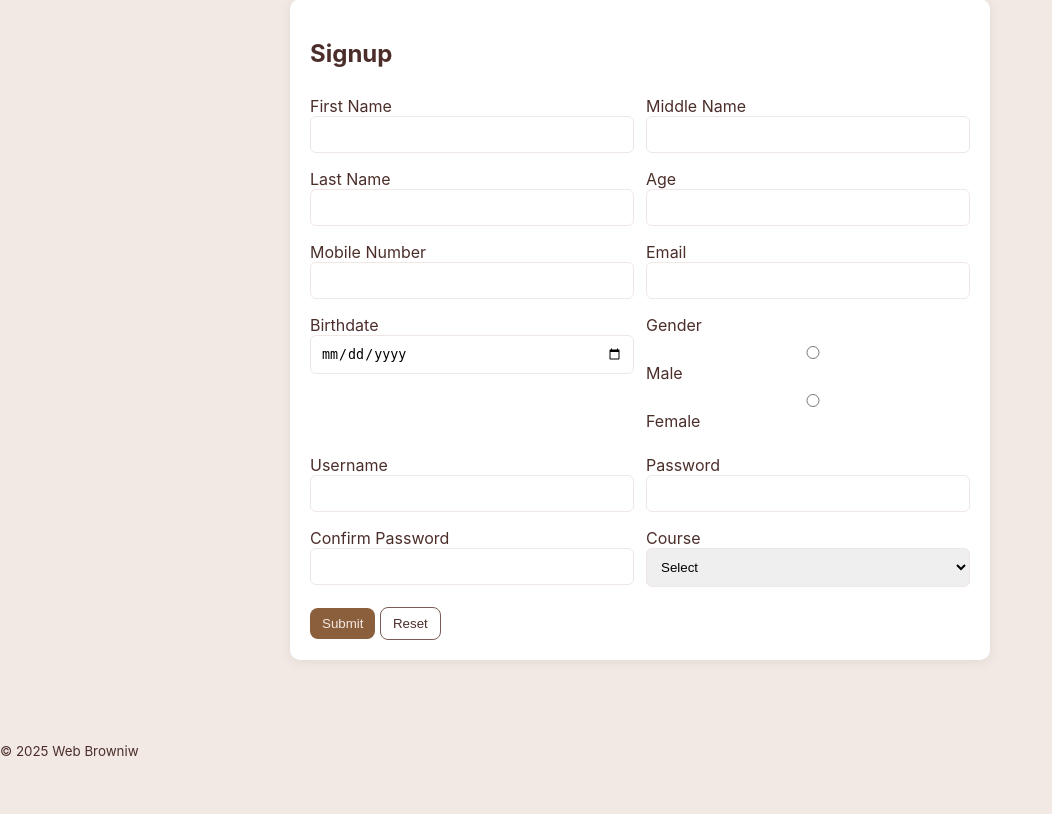
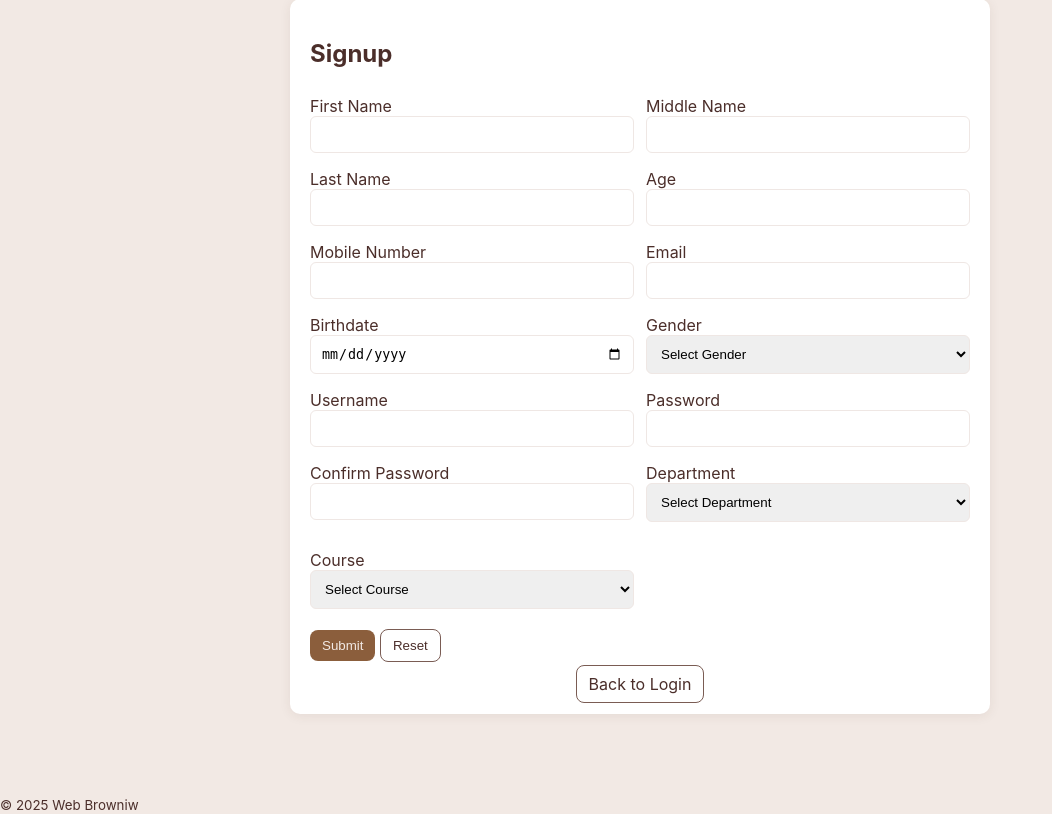
Before and after one commit to BrownieSen/PHP-System, a PHP site: page /pages/register.php in a window 1280 px wide. Shown: the part 133-947 px from the top of the page, without its empty margins (0-1052 px from the left). Before the commit the page ends 889 px from the top, so only its background shows below. Run offline with PHP 8.4, Linux system fonts and the light colour scheme.

Commit message:
Add files via upload

```diff
--- a/Web browniw/classes/functions.php
+++ b/Web browniw/classes/functions.php
@@ -12,7 +12,7 @@ function read_users() {
     foreach ($lines as $line) {
         $parts = explode('|', trim($line));
         // fname|mname|lname|age|mobile|email|birthdate|gender|username|password|course|role
-        if (count($parts) >= 11) {
+        if (count($parts) >= 13) {
             $users[] = [
                 'fname' => $parts[0],
                 'mname' => $parts[1],
@@ -24,8 +24,9 @@ function read_users() {
                 'gender' => $parts[7],
                 'username' => $parts[8],
                 'password' => $parts[9],
-                'course' => $parts[10],
-                'role' => isset($parts[11]) ? $parts[11] : ''
+                'department' => $parts[10],
+                'course' => $parts[11],
+                'role' => isset($parts[12]) ? $parts[11] : ''
             ];
         }
     }
@@ -44,10 +45,11 @@ function save_users(array $users) {
     rewind($handle);
     foreach ($users as $u) {
         $line = implode('|', [
-            $u['fname'],$u['mname'],$u['lname'],$u['age'],
-            $u['mobile'],$u['email'],$u['birthdate'],$u['gender'],
-            $u['username'],$u['password'],$u['course'],$u['role']
-        ]) . "\n";
+    $u['fname'],$u['mname'],$u['lname'],$u['age'],
+    $u['mobile'],$u['email'],$u['birthdate'],$u['gender'],
+    $u['username'],$u['password'],$u['department'],$u['course'],$u['role']
+]) . "\n";
+
         fwrite($handle, $line);
     }
     fflush($handle);
--- a/Web browniw/pages/register.php
+++ b/Web browniw/pages/register.php
@@ -31,10 +31,12 @@ include __DIR__ . '/../includes/header.php';
       <div class="two-cols">
         <label>Birthdate<input type="date" name="birthdate" value="<?=htmlspecialchars($old['birthdate'] ?? '')?>" required></label>
         <label>Gender
-          <div class="gender-group">
-            <label><input type="radio" name="gender" value="Male" <?= (isset($old['gender']) && $old['gender']=='Male') ? 'checked':'' ?> required> Male</label>
-            <label><input type="radio" name="gender" value="Female" <?= (isset($old['gender']) && $old['gender']=='Female') ? 'checked':'' ?> required> Female</label>
-          </div>
+          <select name="gender" id="gender" required>
+            <option value="" disabled <?= (!isset($old['gender']) || $old['gender'] == '') ? 'selected' : '' ?>>Select Gender</option>
+            <option value="Male" <?= (isset($old['gender']) && $old['gender'] == 'Male') ? 'selected' : '' ?>>Male</option>
+            <option value="Female" <?= (isset($old['gender']) && $old['gender'] == 'Female') ? 'selected' : '' ?>>Female</option>
+            <option value="Other" <?= (isset($old['gender']) && $old['gender'] == 'Other') ? 'selected' : '' ?>>Other</option>
+          </select>
         </label>
       </div>
       <div class="two-cols">
@@ -43,45 +45,53 @@ include __DIR__ . '/../includes/header.php';
       </div>
       <div class="two-cols">
         <label>Confirm Password<input type="password" name="confirm_password" required></label>
+        <label>Department
+          <select name="department" id="departmentSelect" required>
+            <option value="">Select Department</option>
+            <option value="COMSOC" <?= (isset($old['department']) && $old['department'] == 'COMSOC') ? 'selected' : '' ?>>COMSOC</option>
+            <option value="STIGMA" <?= (isset($old['department']) && $old['department'] == 'STIGMA') ? 'selected' : '' ?>>STIGMA</option>
+            <option value="THM" <?= (isset($old['department']) && $old['department'] == 'THM') ? 'selected' : '' ?>>THM</option>
+          </select>
+        </label>
+
         <label>Course
           <select name="course" id="courseSelect" required>
-            <option value="">Select</option>
-            <option value="CS" <?= (isset($old['course']) && $old['course']=='CS')?'selected':'' ?>>CS</option>
-            <option value="IT" <?= (isset($old['course']) && $old['course']=='IT')?'selected':'' ?>>IT</option>
-            <option value="THM" <?= (isset($old['course']) && $old['course']=='THM')?'selected':'' ?>>THM</option>
+            <option value="">Select Course</option>
           </select>
         </label>
       </div>
 
-      <div class="form-row">
-        <button class="btn" type="submit">Submit</button>
-        <button class="btn outline" type="reset">Reset</button>
-      </div>
+        <div class="form-row">
+          <button class="btn" type="submit">Submit</button>
+          <button class="btn outline" type="reset">Reset</button>
+        </div>
+        <div class="form-row" style="text-align:center;">
+          <a class="btn outline" href="login.php">Back to Login</a>
+        </div>
     </form>
   </div>
 </main>
 
 <script>
-// set role behaviour client-side (informational only)
 document.addEventListener('DOMContentLoaded', function(){
-  var course = document.getElementById('courseSelect');
-  course.addEventListener('change', function(){
-    // you asked role mapping: CS/IT => COMSOC, THM => HM
-    // This demo does not show role field (role auto assigned server-side),
-    // but we keep client-side hint if needed.
-    var val = course.value;
-    var hint = document.getElementById('roleHint');
-    if(!hint){
-      hint = document.createElement('div');
-      hint.id = 'roleHint';
-      hint.style.marginTop = '8px';
-      course.parentNode.appendChild(hint);
+  const dept = document.getElementById('departmentSelect');
+  const course = document.getElementById('courseSelect');
+
+  dept.addEventListener('change', function() {
+    const d = dept.value;
+    course.innerHTML = '<option value="">Select Course</option>';
+    if (d === 'COMSOC') {
+      course.innerHTML += '<option value="CS">BS Computer Science</option>';
+      course.innerHTML += '<option value="IT">BS Information Technology</option>';
+    } else if (d === 'STIGMA') {
+      course.innerHTML += '<option value="BMMA">Bachelor of Multimedia Arts</option>';
+    } else if (d === 'THM') {
+      course.innerHTML += '<option value="HM">Hospitality Management</option>';
+      course.innerHTML += '<option value="TM">Tourism Management</option>';
     }
-    if (val === 'THM') hint.textContent = 'Role will be: HM';
-    else if (val === 'CS' || val === 'IT') hint.textContent = 'Role will be: COMSOC';
-    else hint.textContent = '';
   });
 });
 </script>
 
+
 <?php include __DIR__ . '/../includes/footer.php'; ?>
--- a/Web browniw/user.txt
+++ b/Web browniw/user.txt
@@ -1,2 +1,2 @@
-admin|D|Admin|21|09171234567|admin@example.com|01/01/2000|Male|admin|admin123|CS|COMSOC
-Gian Jaykov|Hufana|Ortiz|21|09459755365|winteryt7@gmail.com|2021-02-18|Male|Brownie|brownie123|CS|COMSOC
+Gian Jaykov|Hufana|Ortiz|21|09459755365|dawd@gmail.com|2025-11-24|Male|adw|adw12|STIGMA|BMMA|COMSOC
+Gian Jaykov|Hufana|Ortiz|21|09459755365|winteryt7@gmail.com|2025-10-28|Other|Yes|yes|COMSOC|CS|CS
```
Also changed, not shown: Web browniw/classes/register.php (+15 -5 lines), Web browniw/pages/users.php (+44 -14 lines).
